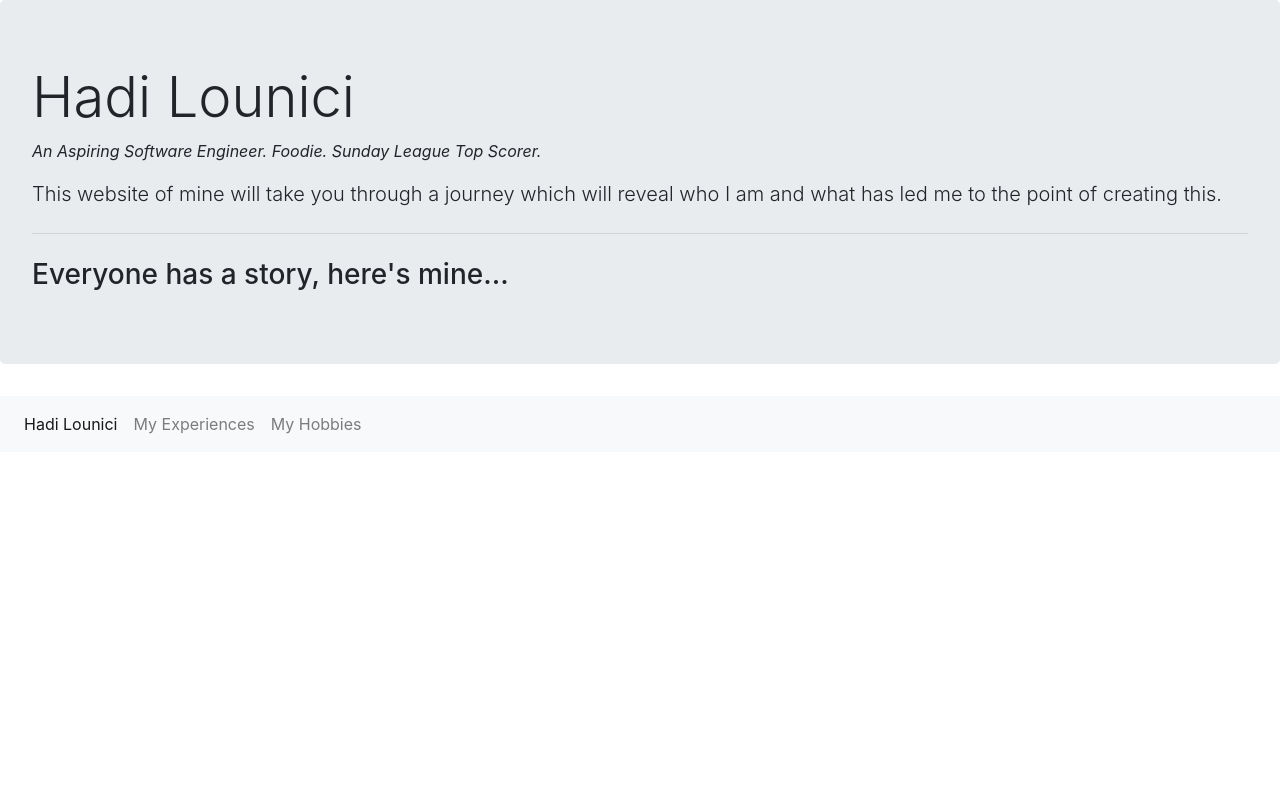
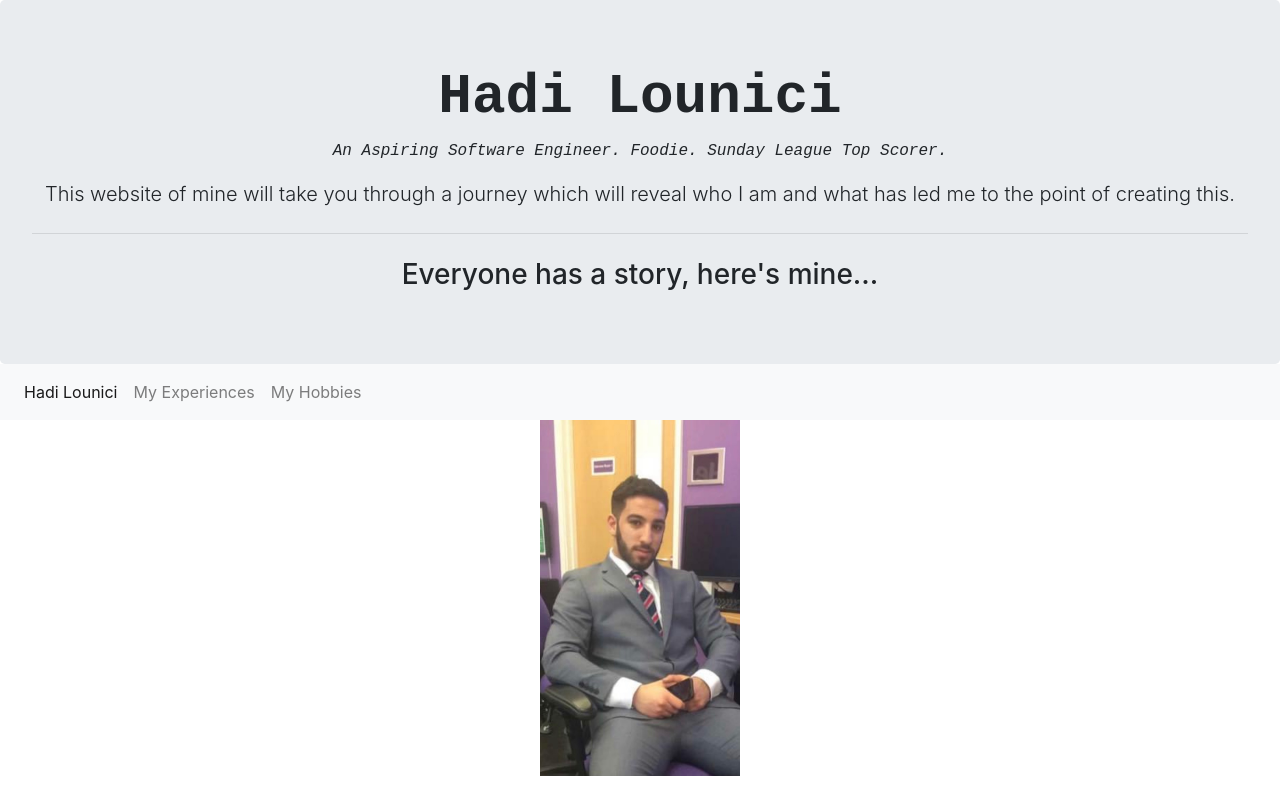
Before and after one commit to hadil911/Hadi-Lounici, a plain HTML site: page index.html in a window 1280 px wide. Drawn offline with nearby package versions, Linux system fonts and the light colour scheme; a script that the page names is missing.

Commit message:
text style change + image added

```diff
--- a/index.html
+++ b/index.html
@@ -9,20 +9,25 @@
     <link rel="stylesheet" href="https://stackpath.bootstrapcdn.com/bootstrap/4.4.1/css/bootstrap.min.css" integrity="sha384-Vkoo8x4CGsO3+Hhxv8T/Q5PaXtkKtu6ug5TOeNV6gBiFeWPGFN9MuhOf23Q9Ifjh" crossorigin="anonymous">
     <!--JavaScript-->
     <script src= "menu.js"></script>
+    <!--CSS-->
+    <link rel="stylesheet" type="text/css" href="style.css">
 
     <title>Hadi Lounici</title>
   </head>
+
   <body>
     <!--jumbotron-->
+<div>
 
-<div class="jumbotron">
+<div class="jumbotron mb-0">
   <h1 class="display-4">Hadi Lounici</h1>
-  <p><em>An Aspiring Software Engineer.           </em><em>Foodie.          </em><em>Sunday League Top Scorer.</em></p>
+  <p class= "lines"><em>An Aspiring Software Engineer.           </em><em>Foodie.          </em><em>Sunday League Top Scorer.</em></p>
 
   <p class="lead">This website of mine will take you through a journey which will reveal who I am and what has led me to the point of creating this.</p>
   <hr class="my-4">
   <h3>Everyone has a story, here's mine...</h3>
 </div>
+
 <!--Navbar-->
 <nav class="navbar navbar-expand-lg navbar-light bg-light">
   <button class="navbar-toggler" type="button" data-toggle="collapse" data-target="#navbarNav" aria-controls="navbarNav" aria-expanded="false" aria-label="Toggle navigation">
@@ -43,7 +48,8 @@
     </ul>
   </div>
 </nav>
-
+</div>
+<img class="suit-pic" src="img/hadi-suit.jpg" alt="suit-pic">
     <!-- Optional JavaScript -->
     <!-- jQuery first, then Popper.js, then Bootstrap JS -->
     <script src="https://code.jquery.com/jquery-3.4.1.slim.min.js" integrity="sha384-J6qa4849blE2+poT4WnyKhv5vZF5SrPo0iEjwBvKU7imGFAV0wwj1yYfoRSJoZ+n" crossorigin="anonymous"></script>
--- a/style.css
+++ b/style.css
@@ -1,11 +1,18 @@
-<style>
-.jumbotron {
-
+body {
     text-align: center;
 }
+.lines {
+    font-family: monospace;
+    font-style: italic;
+}
+.display-4 {
+    font-weight: 600;
+    font-family: monospace;
+    font-style: initial;
+}
+.suit-pic {
+
+    width: 200px;
 
 
-
-
-
-</style>
+}
```
Also changed, not shown: img/hadi-suit.jpg (added), 2 other files.
